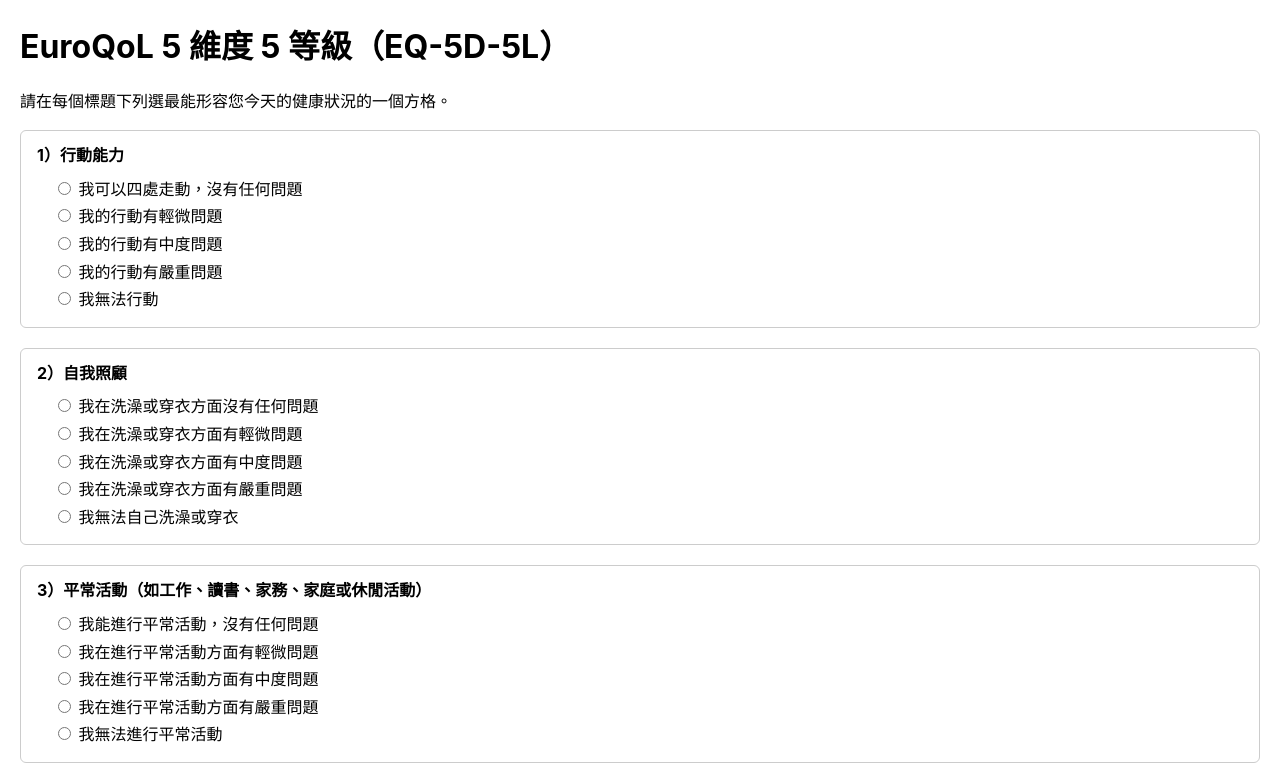
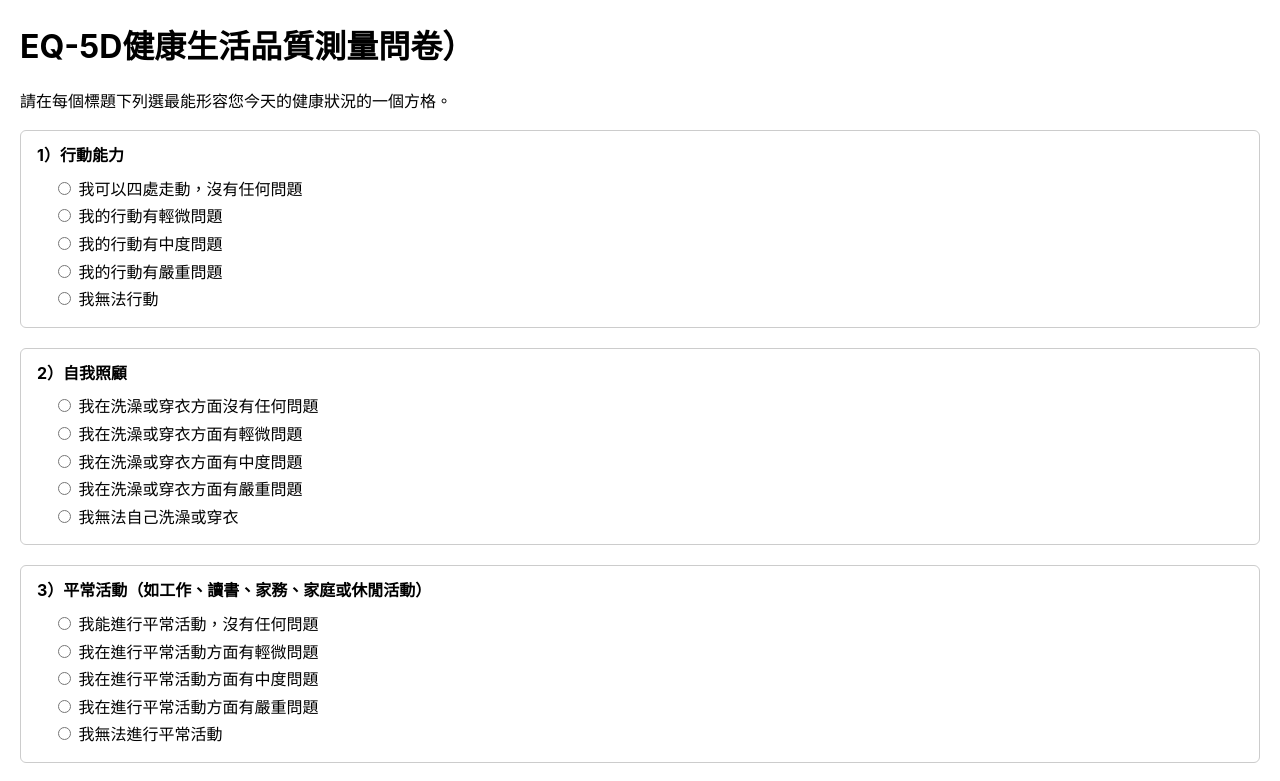
Before and after one commit to DTRCPhysio/EURO-QOL, a plain HTML site: page index.html in a window 1280 px wide. Shown: the top 781 px of the page. Drawn offline with Linux system fonts and the light colour scheme.

Commit message:
Update index.html

```diff
--- a/index.html
+++ b/index.html
@@ -2,7 +2,7 @@
 <html lang="zh-Hant">
 <head>
   <meta charset="UTF-8">
-  <title>EuroQoL 5 維度 5 等級（EQ-5D-5L）</title>
+  <title>EQ-5D健康生活品質測量問卷</title>
   <style>
     body {
       font-family: -apple-system, BlinkMacSystemFont, "PingFang TC", "Microsoft JhengHei", sans-serif;
@@ -65,7 +65,7 @@
 </head>
 <body>
 
-<h1>EuroQoL 5 維度 5 等級（EQ-5D-5L）</h1>
+<h1>EQ-5D健康生活品質測量問卷）</h1>
 
 <p>請在每個標題下列選最能形容您今天的健康狀況的一個方格。</p>
 
```
